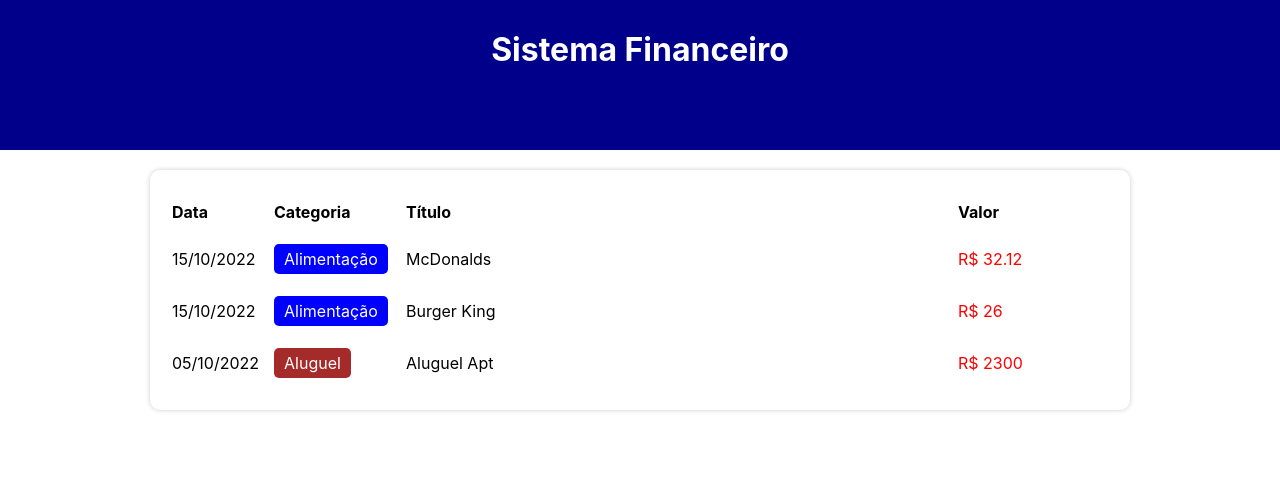
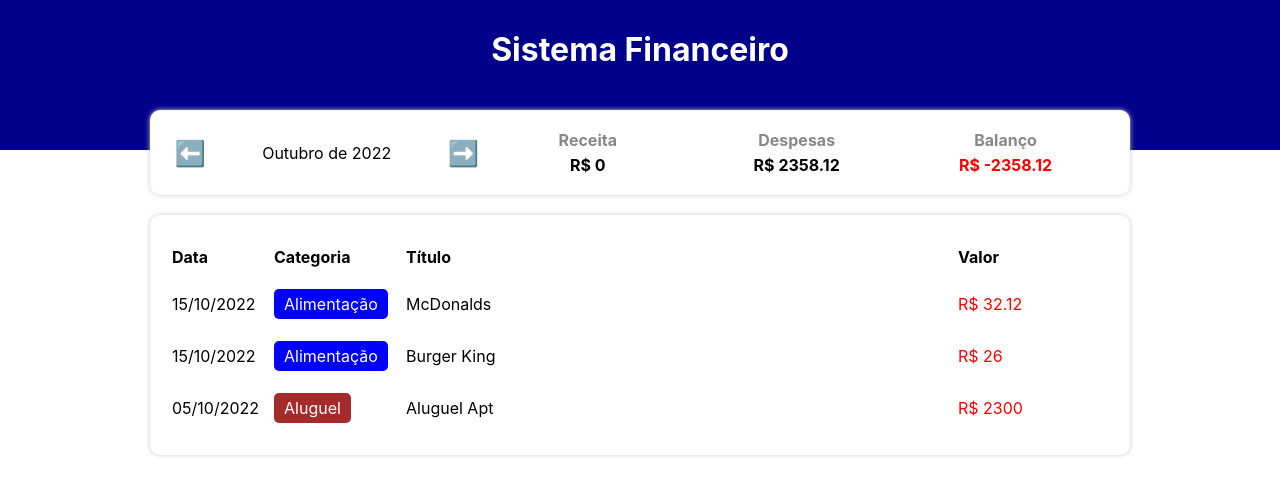
Before and after one commit to Eduuduarte/expense-tracker, a React (Create React App) app: page / in a window 1280 px wide. Shown: the top 496 px of the page. Built offline with nearby package versions, Linux system fonts and the light colour scheme.

Commit message:
create InfoArea

```diff
--- a/src/App.tsx
+++ b/src/App.tsx
@@ -9,15 +9,39 @@
 
 import { getCurrentMonth, FilterListByMonth } from './helpers/dateFilter';
 import { TableArea } from './components/TableArea';
+import { InfoArea } from './components/InfoArea';
 
 const App = () => {
   const [list, setList] = useState(items);
   const [filteredList, setFilteredList] = useState<Item[]>([]);
   const [currentMonth, setCurrentMonth] = useState(getCurrentMonth());
+  const [income, setIncome] = useState(0);
+  const [expense, setExpense] = useState(0);
 
   useEffect(()=> {
     setFilteredList(FilterListByMonth(list, currentMonth) );
-  }, [list, currentMonth])
+  }, [list, currentMonth]);
+
+  useEffect(()=> {
+    let incomeCount = 0;
+    let expenseCount = 0;
+
+    for(let i in filteredList) {
+      if(categories[filteredList[i].category].expense){
+        expenseCount += filteredList[i].value;
+      } else{
+        incomeCount += filteredList[i].value;
+      }
+    }
+
+    setIncome(incomeCount);
+    setExpense(expenseCount);
+
+  }, [filteredList]);
+
+  const handleMonthChange = (newMonth: string) => {
+    setCurrentMonth(newMonth);
+  }
 
   return(
     <C.Container>
@@ -27,6 +51,12 @@
       <C.Body>
 
         {/* Área de informações */}
+        <InfoArea
+          currentMonth={currentMonth}
+          onMonthChange={handleMonthChange}
+          income={income}
+          expense={expense}
+        />
 
         {/* Área de inserção */}
 
--- /dev/null
+++ b/src/components/InfoArea/index.tsx
@@ -0,0 +1,42 @@
+import { formatCurrentMonth } from '../../helpers/dateFilter'
+import { ResumeItem } from '../ResumeItem';
+import * as C from './styles';
+
+type Props = {
+    currentMonth: string;
+    onMonthChange: (newMonth: string) => void;
+    income: number;
+    expense: number;
+}
+
+export const InfoArea = ({currentMonth, onMonthChange, income, expense}: Props) => {
+
+    const handlePrevMonth = () => {
+        let [year, month] = currentMonth.split('-');
+        let currentDate = new Date(parseInt(year), parseInt(month) -1, 1);
+        currentDate.setMonth( currentDate.getMonth() -1);
+        onMonthChange(`${currentDate.getFullYear()}-${currentDate.getMonth() + 1}`);
+    }
+
+    const handleNextMonth = () => {
+        let [year, month] = currentMonth.split('-');
+        let currentDate = new Date(parseInt(year), parseInt(month) -1, 1);
+        currentDate.setMonth( currentDate.getMonth() + 1);
+        onMonthChange(`${currentDate.getFullYear()}-${currentDate.getMonth() + 1}`);
+    }
+
+    return (
+        <C.Container>
+            <C.MonthArea>
+                <C.MonthArrow onClick={handlePrevMonth}>⬅️</C.MonthArrow>
+                <C.MonthTitle>{formatCurrentMonth(currentMonth)}</C.MonthTitle>
+                <C.MonthArrow onClick={handleNextMonth}>➡️</C.MonthArrow>
+            </C.MonthArea>
+            <C.ResumeArea>
+                <ResumeItem title="Receita" value={income}/>
+                <ResumeItem title="Despesas" value={expense}/>
+                <ResumeItem title="Balanço" value={income - expense} color={(income - expense) < 0 ? 'red' : 'green'}/>
+            </C.ResumeArea>
+        </C.Container>
+    );
+}
--- /dev/null
+++ b/src/components/InfoArea/styles.ts
@@ -0,0 +1,34 @@
+import styled from "styled-components";
+
+export const Container = styled.div`
+    background-color: #FFF;
+    box-shadow: 0px 0px 5px #CCC;
+    border-radius: 10px;
+    padding: 20px;
+    margin-top: -40px;
+    display: flex;
+    align-items: center;
+`
+
+export const MonthArea = styled.div`
+    flex: 1;
+    display: flex;
+    align-items: center;
+`;
+
+export const MonthArrow = styled.div`
+    width: 40px;
+    text-align: center;
+    font-size: 25px;
+    cursor: pointer;
+`;
+
+export const MonthTitle = styled.div`
+    flex: 1;
+    text-align: center;
+`;
+
+export const ResumeArea = styled.div`
+    flex: 2;
+    display: flex;
+`;
--- /dev/null
+++ b/src/components/ResumeItem/index.tsx
@@ -0,0 +1,16 @@
+import * as C from './style';
+
+type Props = {
+    title: string;
+    value: number;
+    color?: string;
+}
+
+export const ResumeItem = ({title, value, color}: Props) => {
+    return (
+        <C.Container>
+            <C.Title>{title}</C.Title>
+            <C.Info color={color}>R$ {value}</C.Info>
+        </C.Container>
+    );
+};
--- /dev/null
+++ b/src/components/ResumeItem/style.ts
@@ -0,0 +1,18 @@
+import styled from "styled-components";
+
+export const Container = styled.div`
+    flex: 1;
+`;
+
+export const Title = styled.div`
+    text-align: center;
+    font-weight: bold;
+    color: #888;
+    margin-bottom: 5px;
+`;
+
+export const Info = styled.div<{ color?: string }>`
+    text-align: center;
+    font-weight: bold;
+    color: ${props => props.color ?? '#000'};
+`;
--- a/src/helpers/dateFilter.ts
+++ b/src/helpers/dateFilter.ts
@@ -31,3 +31,10 @@
 }
 
 const addZeroToDate = (n: number): string => n < 10 ? `0${n}` : `${n}`;
+
+export const formatCurrentMonth = (currentMonth: string): string => {
+    let [year, month] = currentMonth.split('-');
+    let months = ['Janeiro', 'Fevereiro', 'Março', 'Abril', 'Maio', 'Junho', 'Julho', 'Agosto', 'Setembro', 'Outubro', 'Novembro', 'Dezembro'];
+
+    return `${months[parseInt(month) - 1]} de ${year}`
+}
```
